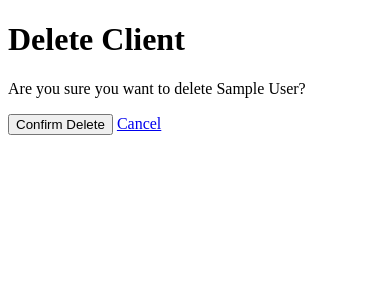
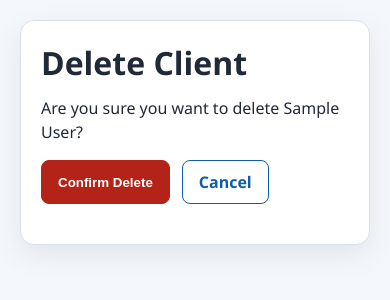
Before and after one commit to HlengiweNcube/hvcs, a Django app: page /accounts/clients/1/delete/ in a window 390 px wide. Shown: the top 300 px of the page. Run offline with Django 5.2, Linux system fonts and the light colour scheme; a user stored in the database is signed in; tables that the repository leaves empty hold one stand-in row (values such as "Sample post").

Commit message:
feat: align caregiver and client models with erd

```diff
--- a/accounts/models.py
+++ b/accounts/models.py
@@ -21,18 +21,31 @@ class User(AbstractUser):
         return f'{self.username} ({self.get_role_display()})'
 
 
-class Client(models.Model):
+class Caregiver(models.Model):
+    user = models.OneToOneField(User, on_delete=models.CASCADE, related_name='caregiver_profile')
     first_name = models.CharField(max_length=100)
     last_name = models.CharField(max_length=100)
     phone = models.CharField(max_length=30, blank=True)
-    email = models.EmailField(blank=True)
-    address = models.CharField(max_length=255)
+    qualifications = models.CharField(max_length=255, blank=True)
     is_active = models.BooleanField(default=True)
-    created_at = models.DateTimeField(auto_now_add=True)
-    updated_at = models.DateTimeField(auto_now=True)
 
     class Meta:
         ordering = ('last_name', 'first_name')
 
     def __str__(self):
         return f'{self.first_name} {self.last_name}'
+
+
+class Client(models.Model):
+    first_name = models.CharField(max_length=100)
+    last_name = models.CharField(max_length=100)
+    address = models.CharField(max_length=255)
+    contact_phone = models.CharField(max_length=30, blank=True)
+    care_needs = models.TextField(blank=True)
+    is_active = models.BooleanField(default=True)
+
+    class Meta:
+        ordering = ('last_name', 'first_name')
+
+    def __str__(self):
+        return f'{self.first_name} {self.last_name}'
--- /dev/null
+++ b/accounts/static/accounts/styles.css
@@ -0,0 +1,153 @@
+body {
+    margin: 0;
+    font-family: "Segoe UI", Tahoma, Geneva, Verdana, sans-serif;
+    background: #f4f7fb;
+    color: #1f2937;
+}
+
+.page {
+    max-width: 960px;
+    margin: 40px auto;
+    padding: 32px;
+    background: #ffffff;
+    border: 1px solid #d8e1ea;
+    border-radius: 14px;
+    box-shadow: 0 10px 30px rgba(15, 23, 42, 0.08);
+}
+
+.page--narrow {
+    max-width: 640px;
+}
+
+.page-title {
+    margin: 0 0 12px;
+    font-size: 2rem;
+}
+
+.page-text,
+.error-text {
+    margin: 0 0 16px;
+    line-height: 1.5;
+}
+
+.error-text {
+    color: #b42318;
+}
+
+.link-row,
+.action-row {
+    display: flex;
+    flex-wrap: wrap;
+    gap: 12px;
+    margin: 0 0 20px;
+}
+
+.link-button,
+.button,
+.button-link {
+    display: inline-block;
+    padding: 10px 16px;
+    border-radius: 8px;
+    border: 1px solid #0f5ea8;
+    background: #0f5ea8;
+    color: #ffffff;
+    text-decoration: none;
+    font-weight: 600;
+    cursor: pointer;
+}
+
+.button-link {
+    background: #ffffff;
+    color: #0f5ea8;
+}
+
+.button--danger {
+    border-color: #b42318;
+    background: #b42318;
+}
+
+.button:hover,
+.link-button:hover,
+.button-link:hover {
+    opacity: 0.92;
+}
+
+.data-table {
+    width: 100%;
+    border-collapse: collapse;
+    margin-top: 12px;
+}
+
+.data-table th,
+.data-table td {
+    padding: 12px 14px;
+    border: 1px solid #d8e1ea;
+    text-align: left;
+    vertical-align: top;
+}
+
+.data-table th {
+    background: #eef4fa;
+}
+
+.empty-row {
+    text-align: center;
+    color: #6b7280;
+}
+
+.form-shell p {
+    margin: 0 0 14px;
+}
+
+.form-shell label {
+    display: block;
+    margin-bottom: 6px;
+    font-weight: 600;
+}
+
+.form-shell input,
+.form-shell textarea,
+.form-shell select {
+    width: 100%;
+    max-width: 100%;
+    box-sizing: border-box;
+    padding: 10px 12px;
+    border: 1px solid #c5d1dd;
+    border-radius: 8px;
+    background: #ffffff;
+}
+
+.form-shell textarea {
+    min-height: 120px;
+    resize: vertical;
+}
+
+.form-shell .helptext {
+    display: block;
+    margin-top: 4px;
+    color: #6b7280;
+    font-size: 0.9rem;
+}
+
+.form-shell ul.errorlist {
+    margin: 0 0 8px;
+    padding-left: 18px;
+    color: #b42318;
+}
+
+.inline-form {
+    display: inline-block;
+    margin-right: 8px;
+}
+
+@media (max-width: 720px) {
+    .page {
+        margin: 20px;
+        padding: 20px;
+    }
+
+    .data-table {
+        display: block;
+        overflow-x: auto;
+    }
+}
--- a/accounts/views.py
+++ b/accounts/views.py
@@ -4,32 +4,71 @@ from django.contrib.auth.decorators import login_required
 from django.shortcuts import get_object_or_404, redirect, render
 
 from .decorators import role_required
-from .models import Client, User
+from .models import Caregiver, Client, User
 
 
 class ClientForm(forms.ModelForm):
     class Meta:
         model = Client
-        fields = ('first_name', 'last_name', 'phone', 'email', 'address', 'is_active')
+        fields = ('first_name', 'last_name', 'address', 'contact_phone', 'care_needs', 'is_active')
 
 
 class CaregiverCreateForm(UserCreationForm):
+    first_name = forms.CharField(max_length=100)
+    last_name = forms.CharField(max_length=100)
+    phone = forms.CharField(max_length=30, required=False)
+    qualifications = forms.CharField(max_length=255, required=False)
+    is_active = forms.BooleanField(required=False, initial=True)
+
     class Meta(UserCreationForm.Meta):
         model = User
-        fields = ('username', 'first_name', 'last_name', 'email')
+        fields = ('username', 'email')
 
     def save(self, commit=True):
         user = super().save(commit=False)
         user.role = User.Role.CAREGIVER
+        user.first_name = self.cleaned_data['first_name']
+        user.last_name = self.cleaned_data['last_name']
+        user.is_active = self.cleaned_data['is_active']
         if commit:
             user.save()
+            Caregiver.objects.create(
+                user=user,
+                first_name=self.cleaned_data['first_name'],
+                last_name=self.cleaned_data['last_name'],
+                phone=self.cleaned_data['phone'],
+                qualifications=self.cleaned_data['qualifications'],
+                is_active=self.cleaned_data['is_active'],
+            )
         return user
 
 
 class CaregiverUpdateForm(forms.ModelForm):
+    username = forms.CharField(max_length=150)
+    email = forms.EmailField(required=False)
+
     class Meta:
-        model = User
-        fields = ('username', 'first_name', 'last_name', 'email', 'is_active')
+        model = Caregiver
+        fields = ('first_name', 'last_name', 'phone', 'qualifications', 'is_active')
+
+    def __init__(self, *args, **kwargs):
+        super().__init__(*args, **kwargs)
+        if self.instance.pk:
+            self.fields['username'].initial = self.instance.user.username
+            self.fields['email'].initial = self.instance.user.email
+
+    def save(self, commit=True):
+        caregiver = super().save(commit=False)
+        caregiver.user.username = self.cleaned_data['username']
+        caregiver.user.email = self.cleaned_data['email']
+        caregiver.user.first_name = self.cleaned_data['first_name']
+        caregiver.user.last_name = self.cleaned_data['last_name']
+        caregiver.user.is_active = self.cleaned_data['is_active']
+        caregiver.user.role = User.Role.CAREGIVER
+        if commit:
+            caregiver.user.save()
+            caregiver.save()
+        return caregiver
 
 
 @login_required
@@ -100,7 +139,7 @@ def client_delete(request, pk):
 
 @role_required(User.Role.ADMIN)
 def caregiver_list(request):
-    caregivers = User.objects.filter(role=User.Role.CAREGIVER).order_by('username')
+    caregivers = Caregiver.objects.select_related('user').all()
     return render(request, 'accounts/caregiver_list.html', {'caregivers': caregivers})
 
 
@@ -118,13 +157,11 @@ def caregiver_create(request):
 
 @role_required(User.Role.ADMIN)
 def caregiver_update(request, pk):
-    caregiver = get_object_or_404(User, pk=pk, role=User.Role.CAREGIVER)
+    caregiver = get_object_or_404(Caregiver, pk=pk, user__role=User.Role.CAREGIVER)
     if request.method == 'POST':
         form = CaregiverUpdateForm(request.POST, instance=caregiver)
         if form.is_valid():
-            updated = form.save(commit=False)
-            updated.role = User.Role.CAREGIVER
-            updated.save()
+            form.save()
             return redirect('caregiver_list')
     else:
         form = CaregiverUpdateForm(instance=caregiver)
@@ -133,8 +170,8 @@ def caregiver_update(request, pk):
 
 @role_required(User.Role.ADMIN)
 def caregiver_delete(request, pk):
-    caregiver = get_object_or_404(User, pk=pk, role=User.Role.CAREGIVER)
+    caregiver = get_object_or_404(Caregiver, pk=pk, user__role=User.Role.CAREGIVER)
     if request.method == 'POST':
-        caregiver.delete()
+        caregiver.user.delete()
         return redirect('caregiver_list')
     return render(request, 'accounts/caregiver_confirm_delete.html', {'caregiver': caregiver})
--- a/templates/accounts/client_confirm_delete.html
+++ b/templates/accounts/client_confirm_delete.html
@@ -1,18 +1,24 @@
 <!DOCTYPE html>
+{% load static %}
 <html lang="en">
 <head>
     <meta charset="UTF-8">
     <meta name="viewport" content="width=device-width, initial-scale=1.0">
     <title>Delete Client</title>
+    <link rel="stylesheet" href="{% static 'accounts/styles.css' %}">
 </head>
 <body>
-    <h1>Delete Client</h1>
-    <p>Are you sure you want to delete {{ client.first_name }} {{ client.last_name }}?</p>
+    <main class="page page--narrow">
+    <h1 class="page-title">Delete Client</h1>
+    <p class="page-text">Are you sure you want to delete {{ client.first_name }} {{ client.last_name }}?</p>
 
-    <form method="post">
+    <form method="post" class="form-shell">
         {% csrf_token %}
-        <button type="submit">Confirm Delete</button>
-        <a href="/accounts/clients/">Cancel</a>
+        <div class="action-row">
+            <button type="submit" class="button button--danger">Confirm Delete</button>
+            <a class="button-link" href="/accounts/clients/">Cancel</a>
+        </div>
     </form>
+    </main>
 </body>
 </html>
```
Also changed, not shown: accounts/admin.py (+10 -3 lines), templates/accounts/admin_dashboard.html (+13 -7 lines), templates/accounts/caregiver_confirm_delete.html (+11 -5 lines), templates/accounts/caregiver_dashboard.html (+10 -4 lines), templates/accounts/caregiver_form.html (+10 -4 lines), templates/accounts/caregiver_list.html (+13 -7 lines), templates/accounts/client_form.html (+10 -4 lines), templates/accounts/client_list.html (+15 -9 lines), templates/accounts/manager_dashboard.html (+10 -4 lines), templates/registration/login.html (+13 -9 lines), accounts/migrations/0003_caregiver.py (added), accounts/migrations/0004_align_client_to_erd.py (added).
